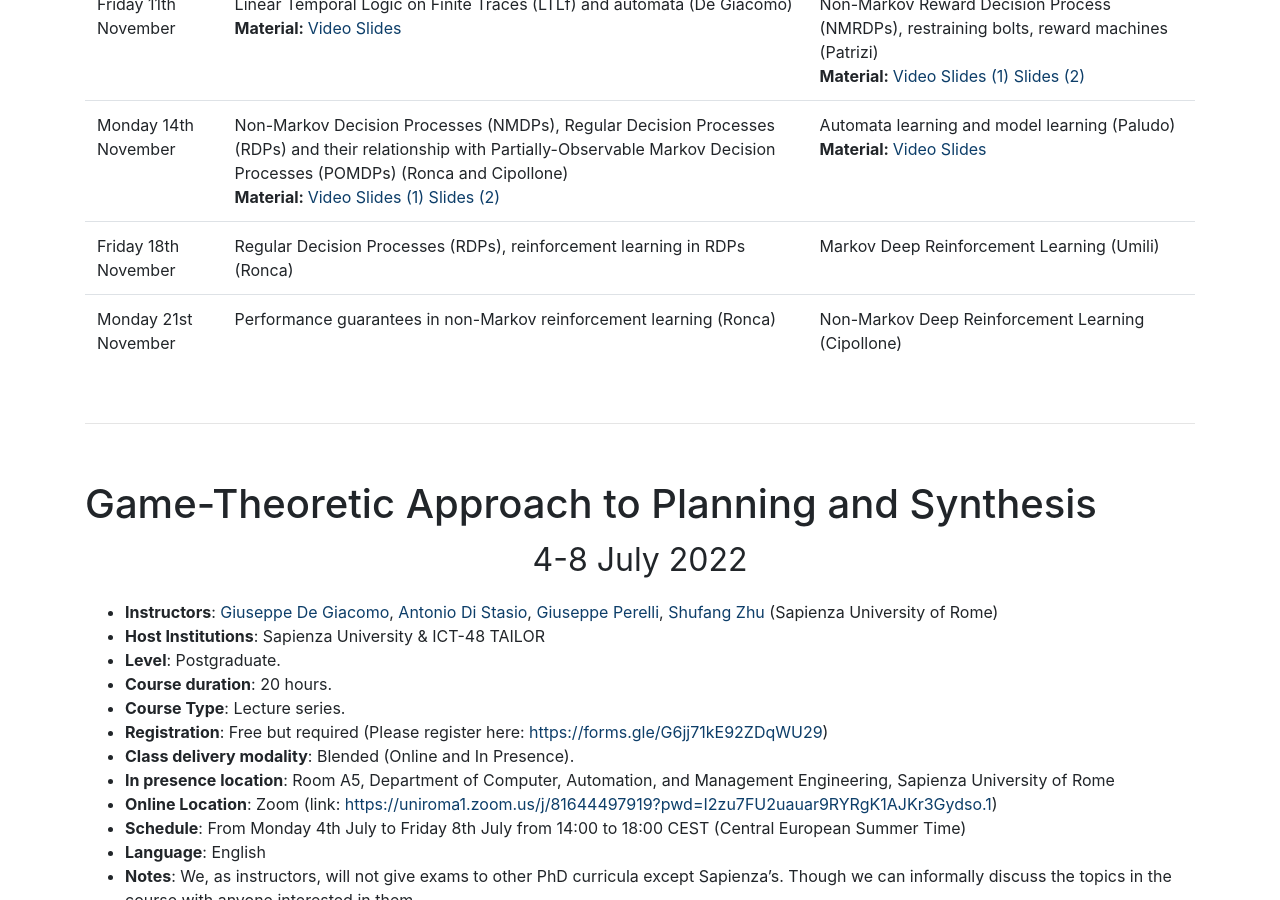
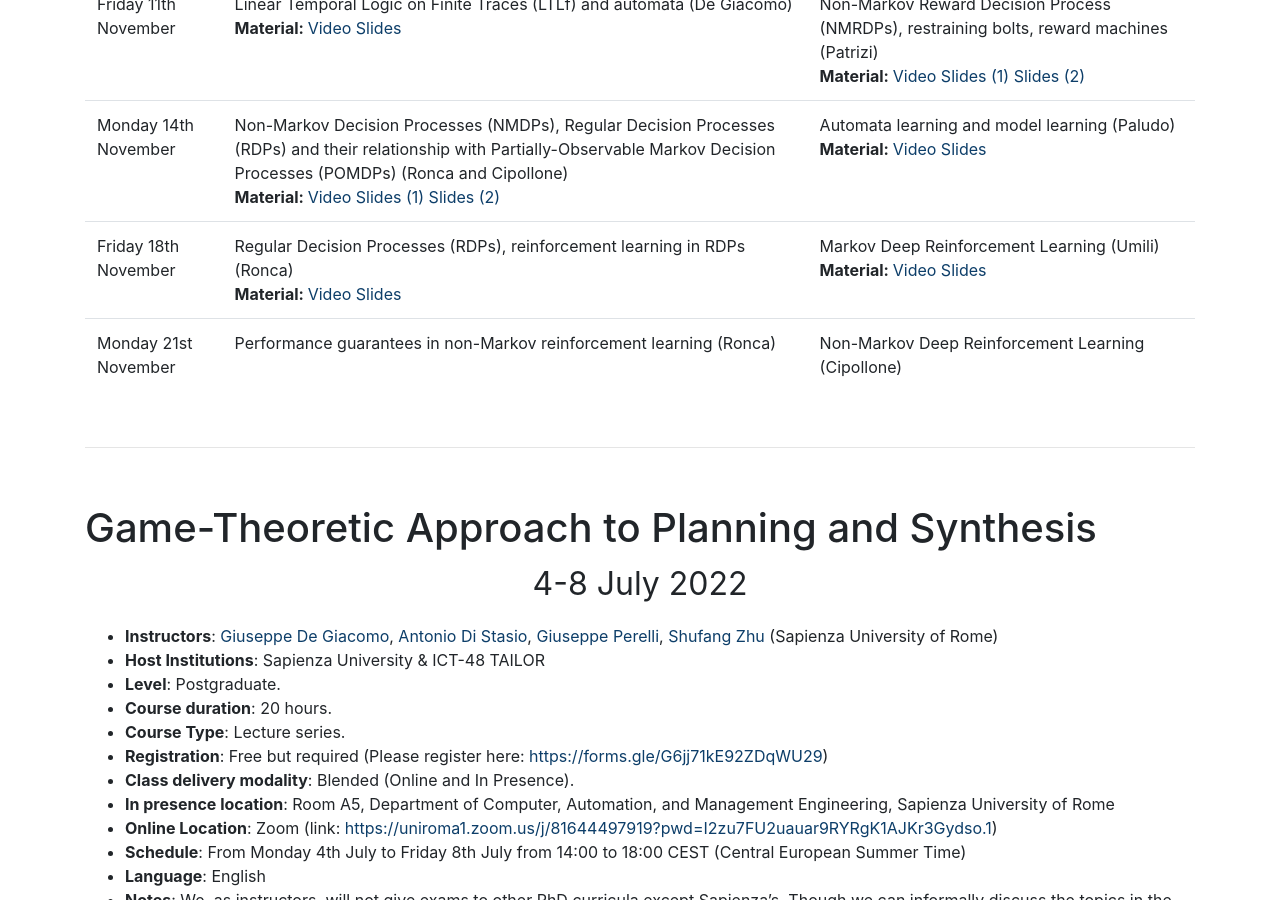
Before and after one commit to whitemech/whitemech.github.io, a Jekyll site: the page built from _pages/courses.md, in a window 1280 px wide and 900 px high, scrolled down 1507 px. Built offline with Jekyll 4.4.1, drawn with Linux system fonts in a browser that asks for light colours.

Commit message:
Material for day 4 lectures

```diff
--- a/_pages/courses.md
+++ b/_pages/courses.md
@@ -108,14 +108,26 @@ We present non-Markov decision processes, where rewards and dynamics can depend
         Automata learning and model learning (Paludo)
         <br>
         <strong>Material: </strong>
-        <a href="https://drive.google.com/file/d/1c5ZhzkqCAFcxZTYlsKF0cQ7kwYrh8SXv/view?usp=share_link">Video</a>
+        <a href="https://drive.google.com/file/d/1c5ZhzkqCAFcxZTYlsKF0cQ7kwYrh8SXv/view?usp=sharing">Video</a>
         <a href="https://drive.google.com/file/d/1Y1NZPLkMkiMjdvFFsW27mkx2GIU1xLh0/view?usp=sharing">Slides</a>
       </td>
     </tr>
     <tr>
       <td>Friday 18th November</td>
-      <td>Regular Decision Processes (RDPs), reinforcement learning in RDPs (Ronca) </td>
-      <td>Markov Deep Reinforcement Learning (Umili) </td>
+      <td>
+        Regular Decision Processes (RDPs), reinforcement learning in RDPs (Ronca)
+        <br>
+        <strong>Material: </strong>
+        <a href="https://drive.google.com/file/d/1PhDH4QkYEKzY0bJ5rG8tb2rqjsSYNY8T/view?usp=sharing">Video</a>
+        <a href="https://drive.google.com/file/d/15vquSWj7sMQrPQ08GRXs_jre8VoPiXQU/view?usp=sharing">Slides</a>
+      </td>
+      <td>
+        Markov Deep Reinforcement Learning (Umili)
+        <br>
+        <strong>Material: </strong>
+        <a href="https://drive.google.com/file/d/1zT0ZKACDuNbrvE68uDX3OAi20Kf9-bhn/view?usp=sharing">Video</a>
+        <a href="https://drive.google.com/file/d/1cVlhlrhdQ_AWsjZAs7kzoiLJN9nkNGss/view?usp=sharing">Slides</a>
+      </td>
     </tr>
     <tr>
       <td>Monday 21st November</td>
```
